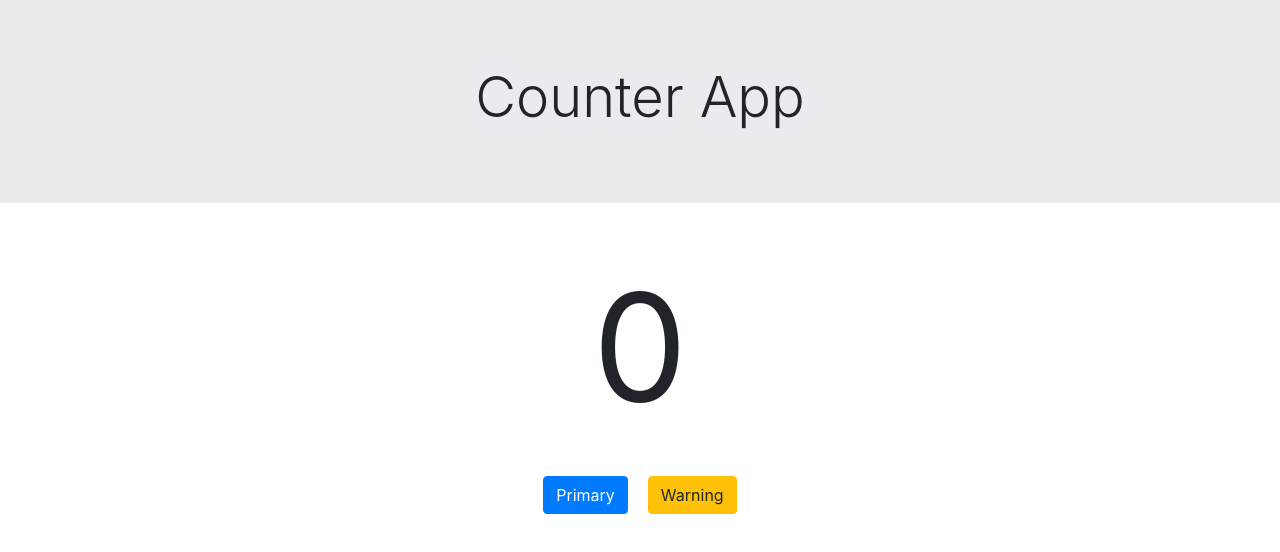
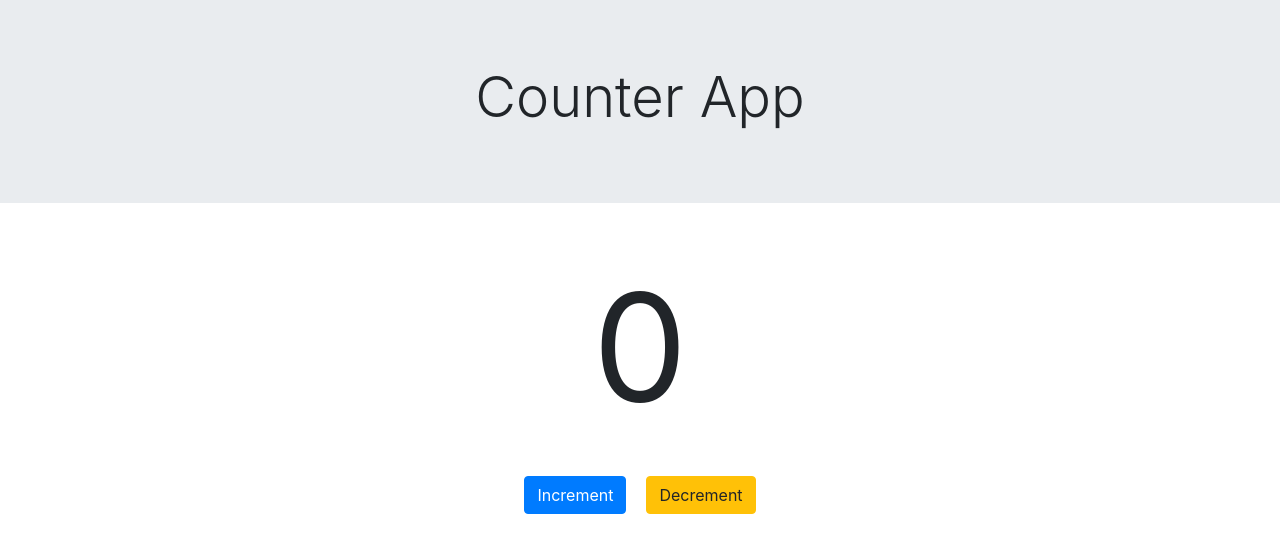
Before and after one commit to Maharoz/React-counter-app, a React (Create React App) app: page / in a window 1280 px wide. Shown: the top 552 px of the page. Built offline with nearby package versions, Linux system fonts and the light colour scheme.

Commit message:
increment button work done

```diff
--- a/src/App.js
+++ b/src/App.js
@@ -1,16 +1,34 @@
-import React from 'react';
+
 import logo from './logo.svg';
+import React, { Component } from "react";
 import './App.css';
 import Controls from './components/controls';
 import Display from './components/display';
 
-function App() {
+export default class App extends Component {
+  constructor() {
+    super();
+    this.state = {
+      count: 0
+    };
+  }
+
+
+  handleIncrement = () => {
+    let count = this.state.count;
+    count = count +1;
+    //console.log(count);
+    this.setState({ count });
+  };
+
+
+  render() {
   return (
     <div className="App">
-        <Display/>
-        <Controls/>
+        <Display count={this.state.count}
+       />
+        <Controls  handleIncrement={this.handleIncrement}/>
     </div>
   );
 }
-
-export default App;
+}
--- a/src/components/controls.jsx
+++ b/src/components/controls.jsx
@@ -1,20 +1,20 @@
-import React, { Component } from "react";
+import React from "react";
 
-class Controls extends Component {
-  render() {
+const Controls = ({handleIncrement }) => {
     return (
       <div>
         <button
         type="button"
         className="btn btn-primary"
+        onClick={() => handleIncrement()}
         style={{marginRight:20}}>
-          Primary
+          Increment
         </button>
-        <button type="button" className="btn btn-warning">Warning</button>
+        <button type="button" className="btn btn-warning">Decrement</button>
 
       </div>
     );
   }
-}
+
 
 export default Controls;
--- a/src/components/display.jsx
+++ b/src/components/display.jsx
@@ -1,6 +1,6 @@
 import React from "react";
 
-const Display = () => {
+const Display = ({count}) => {
   return (
     <div>
       <div className="jumbotron jumbotron-fluid">
@@ -8,7 +8,7 @@ const Display = () => {
           <h1 className="display-4">Counter App</h1>
         </div>
       </div>
-      <p style={{fontSize: 150}}>0</p>
+      <p style={{fontSize: 150}}>{count}</p>
     </div>
   );
 };
```
